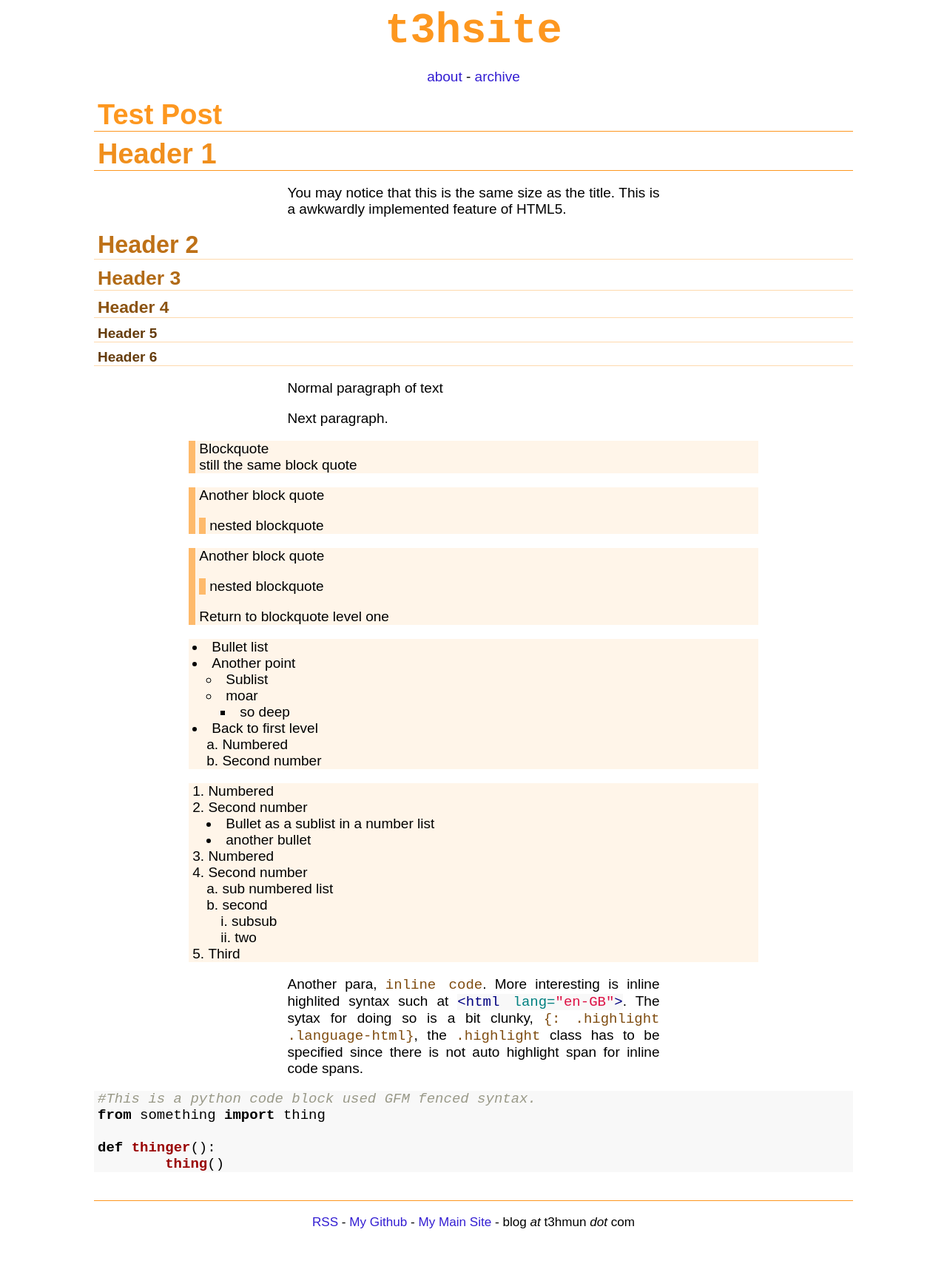
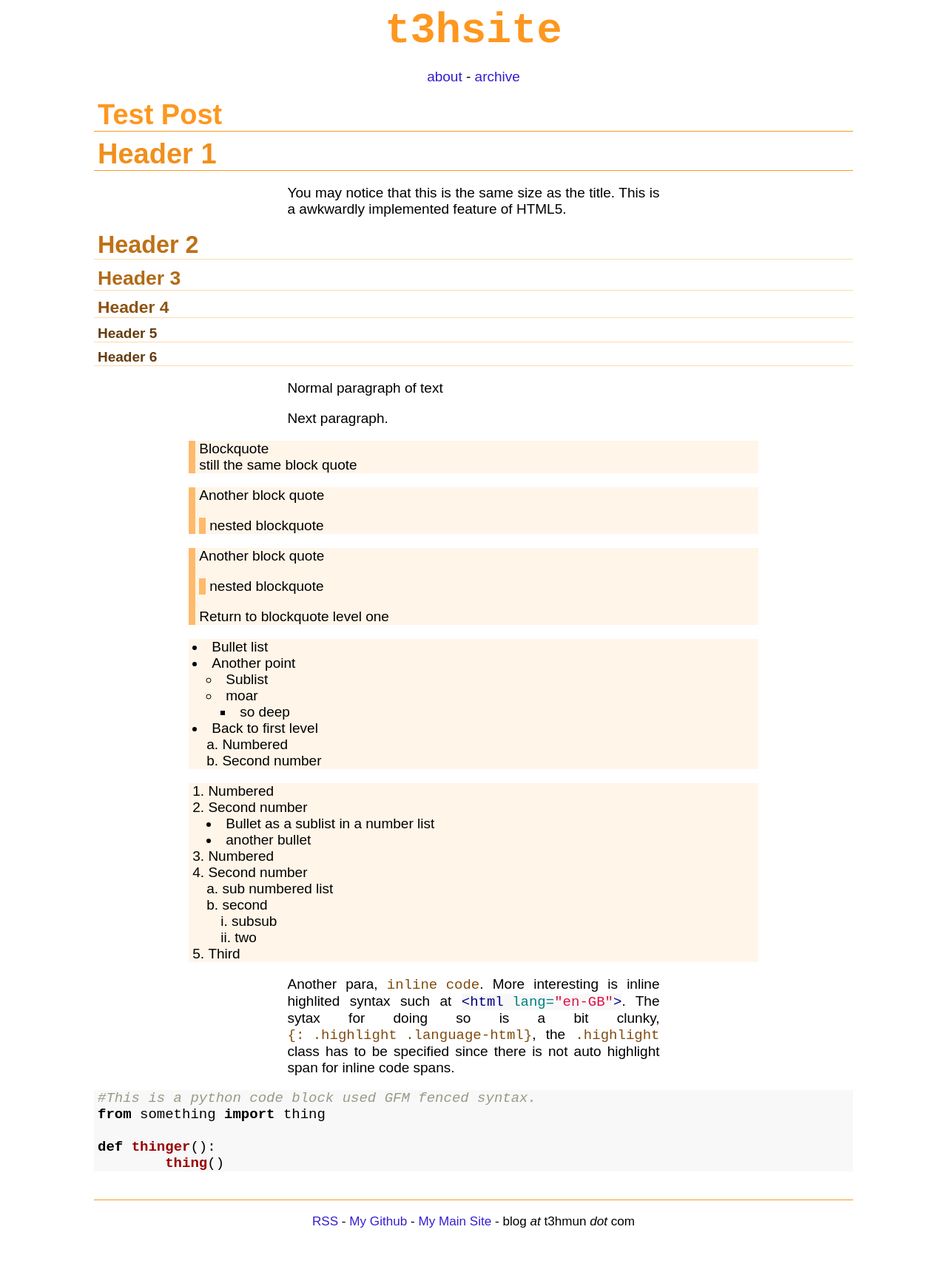
Before and after one commit to t3hmun/t3hsite, a Jekyll site: the page built from _posts/2015-09-30-test-post.md, in a window 1280 px wide. Shown: the whole page at 74% size. Built offline with Jekyll 4.4.1, drawn with Linux system fonts in a browser that asks for light colours.

Commit message:
Changed code to inline block to avoid line breaks.

```diff
--- a/_sass/_style.scss
+++ b/_sass/_style.scss
@@ -101,7 +101,11 @@ p {
     padding: 0 $gutter;
 
     code {
+        // Separate colour to differentiate it from the normal text.
         color: $subtle-fore-colour;
+        // This helps prevent line breaks unless absolutely necessary (line breaks can obfuscate spaces).
+        display: inline-block;
+        // No border or background, that would break the flow of reading; this is in-line code, meant to be read as part of a sentence.
     }
 }
 
--- a/css/main.scss
+++ b/css/main.scss
@@ -62,6 +62,7 @@ $subtle-fore-colour: mix($highlight-colour, $text-colour, 50%);
 $header-underline: 1px;
 $blockquote-side-line: $base/2;
 $site-footer-top-border: 1px;
+$code-border-thickness: 1px;
 
 
 // H1 is much bigger than the rest, it is the site masthead.
```
